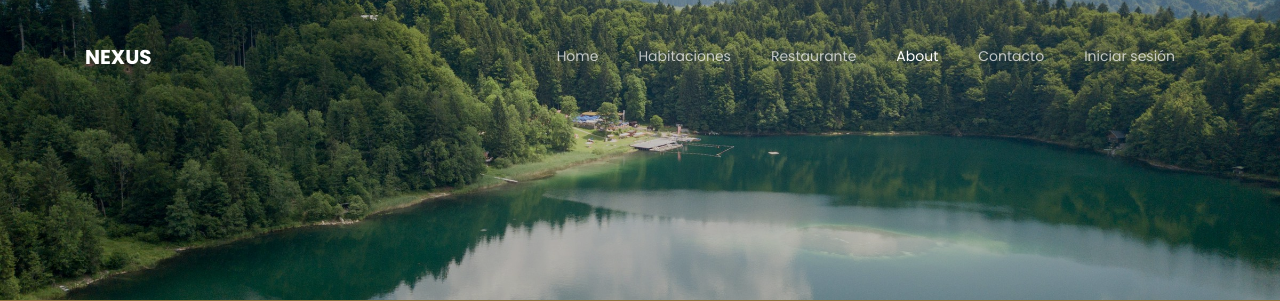
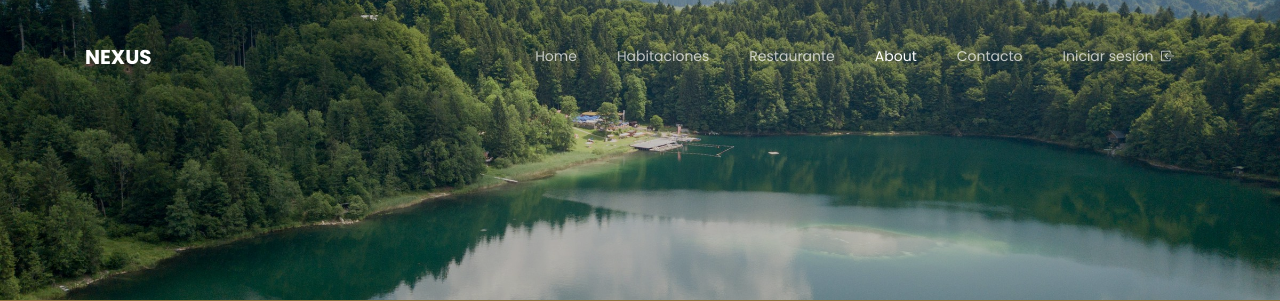
Before and after one commit to LucasConde22/TP-IDS-GrupoSeven, a Flask app: page /about in a window 1280 px wide. Shown: the top 301 px of the page. Run offline with Flask 3, Linux system fonts and the light colour scheme; some libraries are stand-ins or nearby versions; some web fonts are replaced.

Commit message:
agregue icons de bootstrap

```diff
--- a/frontend/templates/base.html
+++ b/frontend/templates/base.html
@@ -7,6 +7,9 @@
 
     <link href="https://fonts.googleapis.com/css?family=Poppins:200,300,400,500,600,700" rel="stylesheet">
     <link href="https://fonts.googleapis.com/css?family=Playfair+Display:400,400i,700,700i" rel="stylesheet">
+    <link href="https://cdn.jsdelivr.net/npm/bootstrap-icons/font/bootstrap-icons.css" rel="stylesheet"> <!--icons de bootstrap-->
+
+
 
     <link rel="stylesheet" href="{{url_for('static',filename='css/open-iconic-bootstrap.min.css')}}">
     <link rel="stylesheet" href="{{url_for('static',filename='css/animate.css')}}">
@@ -46,9 +49,9 @@
 	          <li class="nav-item {% if request.endpoint == 'contacto' %}active{% endif %}"><a href="{{url_for('contacto')}}" class="nav-link">Contacto</a></li>
             {% if session['usuario'] %}
             <li class="nav-item"><a href="{{url_for('mis_reservas')}}" class="nav-link">Mis Reservas</a></li>
-			        <li class="nav-item {% if request.endpoint == 'logout' %}active{% endif %}"><a href="{{url_for('logout')}}" class="nav-link">Cerrar sesión</a></li>
+			        <li class="nav-item {% if request.endpoint == 'logout' %}active{% endif %}"><a href="{{url_for('logout')}}" class="nav-link">Cerrar sesión<i class="bi bi-box-arrow-in-right" style="margin-left: 0.2cm;"></i></a></li>
 		        {% else %}
-			        <li class="nav-item {% if request.endpoint == 'login' %}active{% endif %}"><a href="{{url_for('login')}}" class="nav-link">Iniciar sesión</a></li>
+			        <li class="nav-item {% if request.endpoint == 'login' %}active{% endif %}"><a href="{{url_for('login')}}" class="nav-link">Iniciar sesión<i class="bi bi-box-arrow-in-left" style="margin-left: 0.2cm;"></i></a></li>
 		        {% endif %}
 
 	        </ul>
--- a/frontend/templates/index.html
+++ b/frontend/templates/index.html
@@ -7,6 +7,8 @@
 
     <link href="https://fonts.googleapis.com/css?family=Poppins:200,300,400,500,600,700" rel="stylesheet">
     <link href="https://fonts.googleapis.com/css?family=Playfair+Display:400,400i,700,700i" rel="stylesheet">
+	<link href="https://cdn.jsdelivr.net/npm/bootstrap-icons/font/bootstrap-icons.css" rel="stylesheet"> <!--icons de bootstrap-->
+
 
     <link rel="stylesheet" href="{{url_for('static', filename = 'css/open-iconic-bootstrap.min.css')}}">
     <link rel="stylesheet" href="{{url_for('static', filename = 'css/animate.css')}}">
@@ -45,9 +47,9 @@
 	          <li class="nav-item"><a href="{{url_for('contacto')}}" class="nav-link">Contacto</a></li>
 		{% if session['usuario'] %}
 			<li class="nav-item"><a href="{{url_for('mis_reservas')}}" class="nav-link">Mis Reservas</a></li>
-			  <li class="nav-item"><a href="{{url_for('logout')}}" class="nav-link">Cerrar sesión</a></li>
+			  <li class="nav-item"><a href="{{url_for('logout')}}" class="nav-link">Cerrar sesión<i class="bi bi-box-arrow-in-right" style="margin-left: 0.2cm;"></i></a></li>
 		{% else %}
-			<li class="nav-item"><a href="{{url_for('login')}}" class="nav-link">Iniciar sesión</a></li>
+			<li class="nav-item"><a href="{{url_for('login')}}" class="nav-link">Iniciar sesión<i class="bi bi-box-arrow-in-left" style="margin-left: 0.2cm;"></i></a></li>
 		{% endif %}
 	        </ul>
 	      </div>
```
